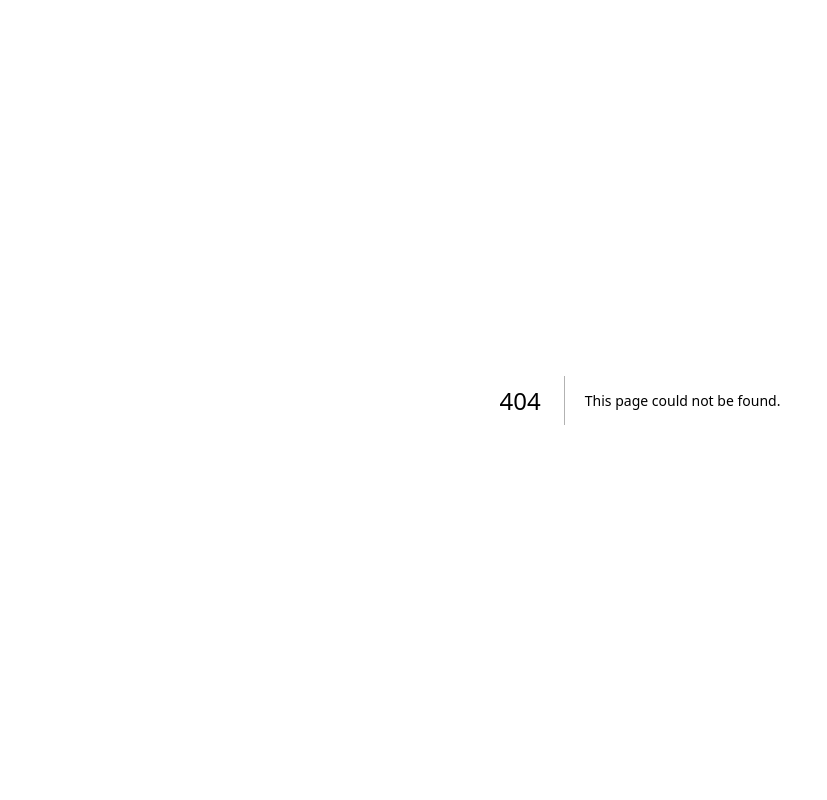
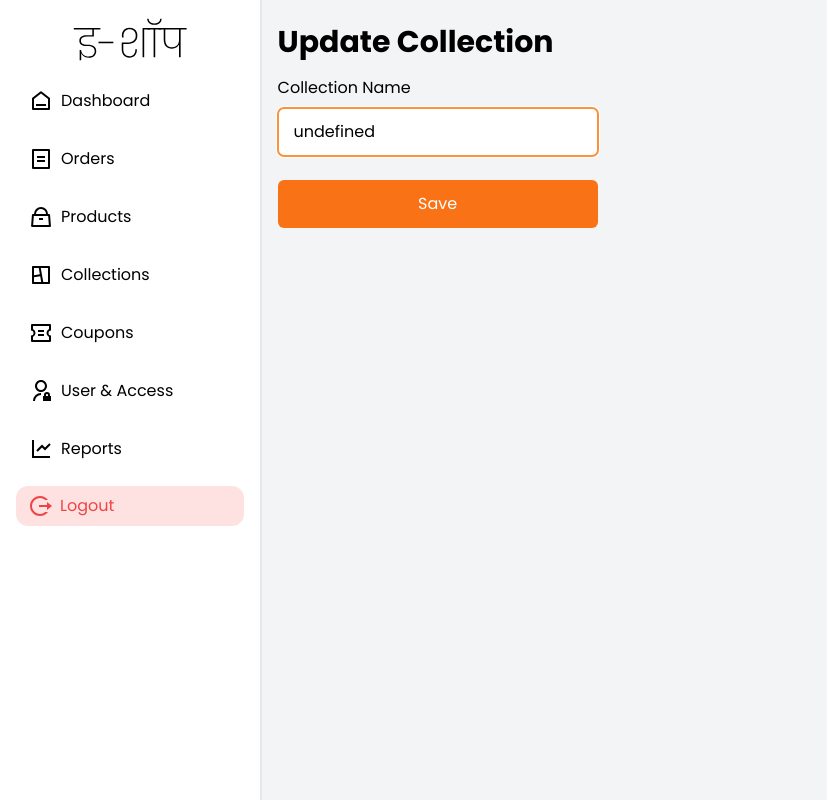
Before and after one commit to dhruvilxcode/eshop, a Next.js app in the folder frontend/: page /admin/dashboard/collections/update/1 in a window 1280 px wide. Before the commit this address had no page. Shown: the whole page, without its empty margins (0-827 px from the left). Built offline with nearby package versions, Linux system fonts and the light colour scheme.

Commit message:
update collection functionality added in the Admin Dashboard.

```diff
--- a/frontend/src/app/admin/dashboard/collections/page.jsx
+++ b/frontend/src/app/admin/dashboard/collections/page.jsx
@@ -60,9 +60,9 @@ export default function CollectionsPage() {
                 <p className="mt-2 text-xs text-slate-500">{collection.createdAt}</p>
               </div>
               <div className="flex gap-2">
-                <button className="w-7 h-7 rounded-full bg-blue-50 hover:bg-blue-200 flex items-center justify-center">
+                <Link href={`/admin/dashboard/collections/update/${collection._id}?name=${collection.name}`} className="w-7 h-7 rounded-full bg-blue-50 hover:bg-blue-200 flex items-center justify-center">
                   <svg xmlns="http://www.w3.org/2000/svg" className="fill-blue-400" viewBox="0 0 24 24" width="18" height="18"><path fill="none" d="M0 0h24v24H0z"/><path d="M6.414 16L16.556 5.858l-1.414-1.414L5 14.586V16h1.414zm.829 2H3v-4.243L14.435 2.322a1 1 0 0 1 1.414 0l2.829 2.829a1 1 0 0 1 0 1.414L7.243 18zM3 20h18v2H3v-2z"/></svg>
-                </button>
+                </Link>
                 <button onClick={()=>{
                   btnDeleteCollection(collection._id);
                 }} className="w-7 h-7 rounded-full bg-red-50 hover:bg-red-200 flex items-center justify-center">
--- /dev/null
+++ b/frontend/src/app/admin/dashboard/collections/update/[id]/page.jsx
@@ -0,0 +1,78 @@
+"use client";
+import { useEffect, useRef } from "react";
+import { toast } from "react-toastify";
+import { useRouter } from "next/navigation";
+import { updateCollection } from "@/controllers/collections.controller";
+
+export default function UpdateCollectionPage({ params, searchParams }) {
+  const { id } = params;
+  const { name } = searchParams;
+
+  const router = useRouter();
+  const collectionNameRef = useRef(null);
+
+  useEffect(()=>{
+    collectionNameRef.current.value = name;
+    collectionNameRef.current.focus();
+  }, [id, name]);
+
+  const btnUpdateCollection = async () => {
+    const collectionName = collectionNameRef.current.value;
+
+    if (!collectionName) {
+      toast.error("Please provide Collection name!", {
+        hideProgressBar: true,
+      });
+      return;
+    }
+
+    try {
+      toast.loading("Please wait...");
+      const resp = await updateCollection(id, collectionName);
+      toast.dismiss();
+
+      if (resp.status === 200) {
+        toast.success("Collection created.");
+        router.back();
+        return;
+      }
+    } catch (error) {
+      toast.dismiss();
+      console.error(error);
+
+      const data = error.response.data;
+      const status = error.response.status;
+
+      toast.error(data.message, {
+        hideProgressBar: true,
+      });
+    }
+  };
+
+  return (
+    <div className="w-full px-4 py-6 2xl:w-2/4 2xl:mx-auto">
+      <h3 className="text-3xl font-bold">Update Collection</h3>
+
+      <div className="mt-4">
+        <label htmlFor="collection_name" className="block">
+          Collection Name
+        </label>
+        <input
+          ref={collectionNameRef}
+          className="block w-80 mt-2 px-4 py-3 rounded-md outline-orange-400"
+          type="text"
+          name="collection_name"
+          id="collection_name"
+          placeholder="Enter Collection Name here..."
+        />
+
+        <button
+          onClick={btnUpdateCollection}
+          className="block w-80 mt-6 px-4 py-3 bg-orange-500 hover:bg-orange-600 text-white rounded-md"
+        >
+          Save
+        </button>
+      </div>
+    </div>
+  );
+}
--- a/frontend/src/app/layout.jsx
+++ b/frontend/src/app/layout.jsx
@@ -16,6 +16,10 @@ export default function RootLayout({
 }) {
   return (
     <html lang="en" className={poppins.className}>
+      <head>
+        <title>Admin Dashboard | EShop</title>
+        <meta name="robots" content="noindex,nofollow" />
+      </head>
       <body>
         {children} <ToastContainer />
       </body>
--- a/frontend/src/controllers/collections.controller.js
+++ b/frontend/src/controllers/collections.controller.js
@@ -37,3 +37,14 @@ export async function deleteCollection(collectionId) {
     const resp = await axios.delete(`${API}/collections/delete/${collectionId}`);
     return resp;
 }
+
+/**
+ * @param {string} collectionId - provide the collection id, this parameter is required
+ * @param {string} name - provide collection name to update the collection, this parameter is required.
+ *  */
+export async function updateCollection(collectionId, name) {
+    const resp = await axios.put(`${API}/collections/update/${collectionId}`, {
+        name: name
+    });
+    return resp;
+}
```
